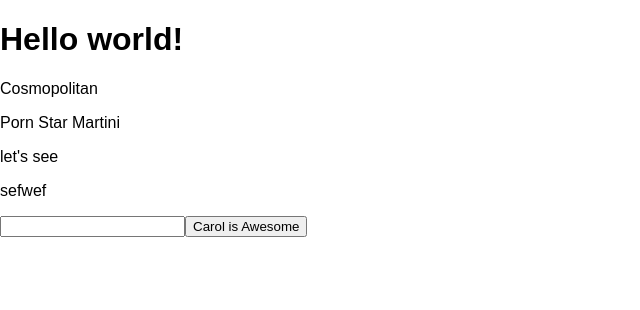
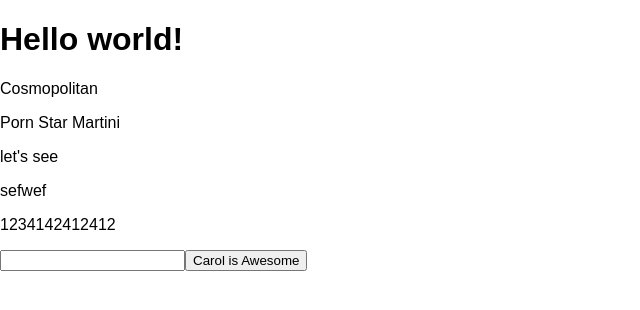
Before and after one commit to codetapacademy/cocktail-pricing, a React (Create React App) app: page / in a window 1280 px wide. Shown: the top 310 px of the page, without its empty margins (0-640 px from the left). Built offline with nearby package versions, Linux system fonts and the light colour scheme; data requests are answered from the project's data file.

Commit message:
the refactor of the ugly render

```diff
--- a/src/component/cocktail/cocktail.jsx
+++ b/src/component/cocktail/cocktail.jsx
@@ -31,12 +31,21 @@
         console.log(this.state.cocktail)
     }
 
+    renderCocktail = () => {
+        return this
+            .state
+            .cocktail
+            .map((cocktail, key) =>
+                <p key={key}>{cocktail.name}</p>
+            )
+    }
+
     render(){
         return(
             <div>
-                <div>{this.state.cocktail.map((cocktail, key) => <p key={key}>{cocktail.name}</p>)}
-                </div>
-                <AddCocktail fbi={this.addCockTailToState} />
+                <div>{this.renderCocktail()}</div>
+                <AddCocktail
+                    fbi={this.addCockTailToState} />
             </div>
         )
     }
--- a/src/data/data.json
+++ b/src/data/data.json
@@ -15,6 +15,10 @@
     {
       "name": "sefwef",
       "id": 4
+    },
+    {
+      "name": "1234142412412",
+      "id": 5
     }
   ]
 }
```
